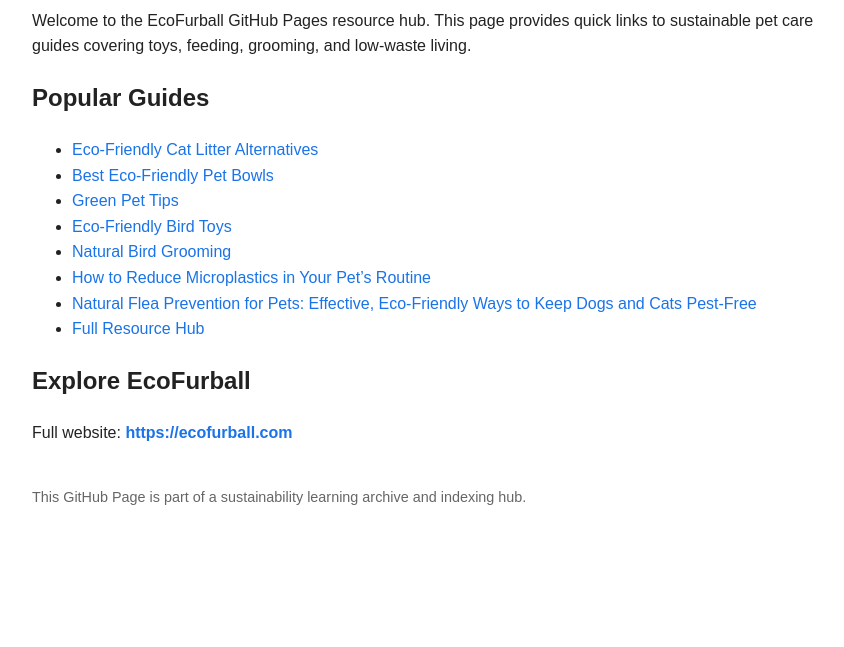
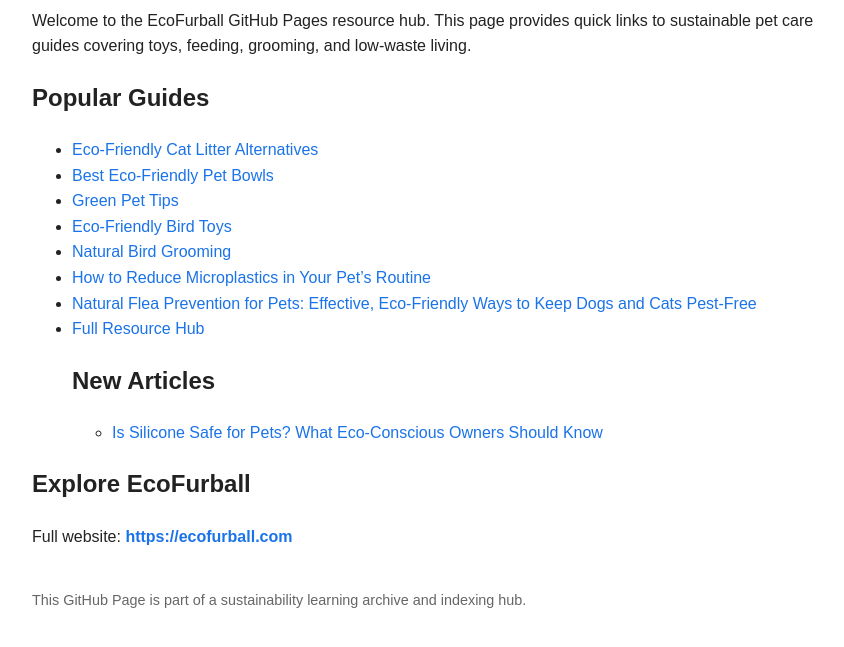
Before and after one commit to Ecofurball/eco-pet-guides, a plain HTML site: page index.html in a window 1280 px wide. Shown: the part 105-752 px from the top of the page, without its empty margins (208-1052 px from the left). Drawn offline with Linux system fonts and the light colour scheme.

Commit message:
Update index.html

```diff
--- a/index.html
+++ b/index.html
@@ -43,6 +43,14 @@
     <li><a href="https://ecofurball.com/natural-flea-prevention-for-pets/" target="_blank">Natural Flea Prevention for Pets: Effective, Eco-Friendly Ways to Keep Dogs and Cats Pest-Free</a></li>
     <li><a href="https://ecofurball-link-hub-473689506510.europe-west1.run.app/" target="_blank">Full Resource Hub</a></li>
 
+    <h2>New Articles</h2>
+<ul>
+  <li>
+    <a href="https://ecofurball.com/is-silicone-safe-for-pets/">
+      Is Silicone Safe for Pets? What Eco-Conscious Owners Should Know
+    </a>
+  </li>
+</ul>
   </ul>
 
   <h2>Explore EcoFurball</h2>
```
